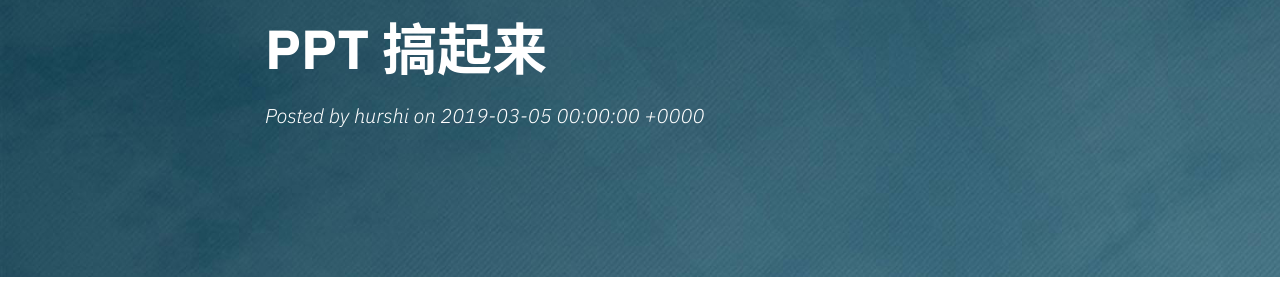
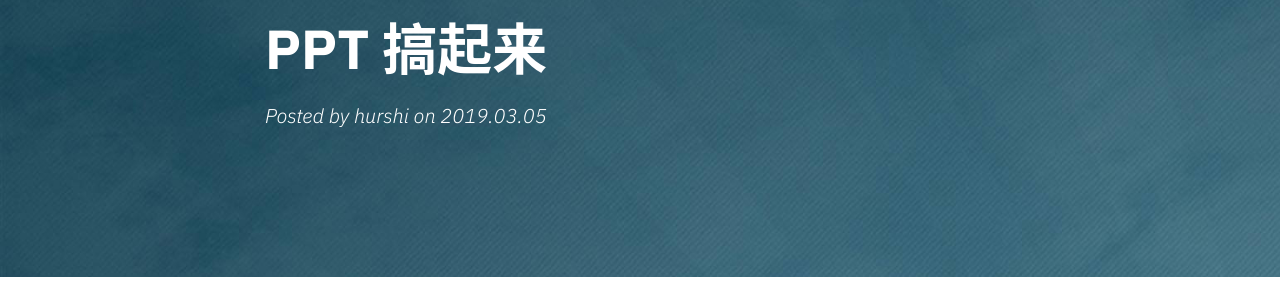
Before and after one commit to hurshi/hurshi.github.io, a Jekyll site: the page built from _posts/2019-03-05-ppt.md, in a window 1280 px wide. Shown: the part 180-478 px from the top of the page. Built offline with Jekyll 4.4.1, drawn with Linux system fonts in a browser that asks for light colours; nearby versions of some CDN libraries; comment, search, counter and statistics services are not loaded.

Commit message:
fix data

```diff
--- a/_includes/intro-header.html
+++ b/_includes/intro-header.html
@@ -37,7 +37,7 @@
         </div>
         <h1>{{ page.title }}</h1> {% comment %} always create a h2 for keeping the margin {% endcomment %}
         <h2 class="subheading">{{ page.subtitle }}</h2>
-        <span class="meta">Posted by {% if page.author %}{{ page.author }}{% else %}{{ site.author }}{% endif %} on {{ page.date | date: &quot;%Y.%m.%d&quot; }}</span>
+        <span class="meta">Posted by {% if page.author %}{{ page.author }}{% else %}{{ site.author }}{% endif %} on {{ page.date | date: "%Y.%m.%d" }}</span>
        </div>
       </div>
      </div>
@@ -70,7 +70,7 @@
         </div>
         <h1>{{ page.title }}</h1> {% comment %} always create a h2 for keeping the margin {% endcomment %}
         <h2 class="subheading">{{ page.subtitle }}</h2>
-        <span class="meta">Posted by {% if page.author %}{{ page.author }}{% else %}{{ site.title }}{% endif %} on {{ page.date | date: &quot;%B %-d, %Y&quot; }}</span>
+        <span class="meta">Posted by {% if page.author %}{{ page.author }}{% else %}{{ site.title }}{% endif %} on {{ page.date | date: "%Y.%m.%d" }}</span>
        </div>
       </div>
      </div>
```
